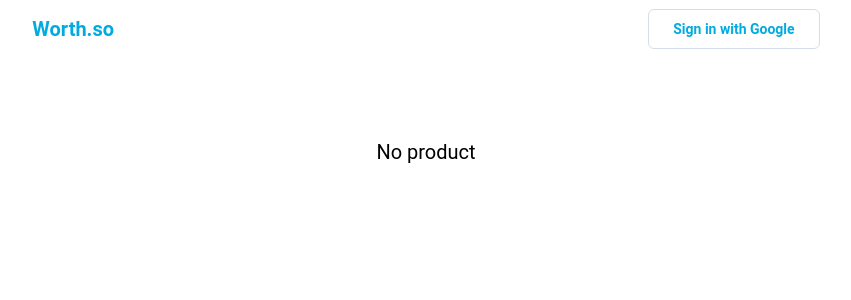
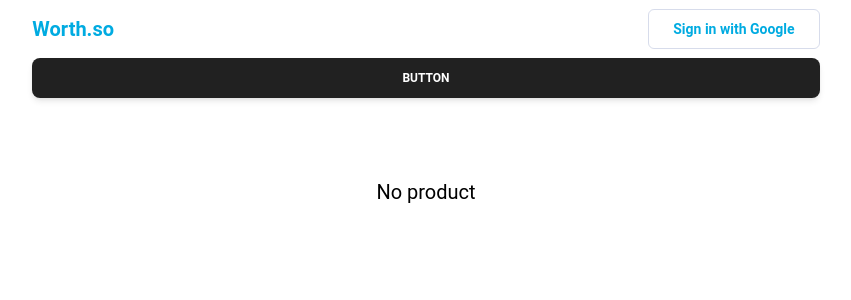
Before and after one commit to cryptoroshan/worth.so, a Next.js app: page / in a window 1280 px wide. Shown: the top 300 px of the page, without its empty margins (214-1065 px from the left). Built offline with nearby package versions, Linux system fonts and the light colour scheme.

Commit message:
vercel test

```diff
--- a/src/components/modal/index.js
+++ b/src/components/modal/index.js
@@ -81,8 +81,7 @@ const AddSaaSModal = ({ modalOpen, handleClose }) => {
   // }
 
   return (
-    <Dialog open={open} size="xs" handler={handleCancel}>
-    </Dialog>
+    <Button>Button</Button>
   );
 }
 
```
